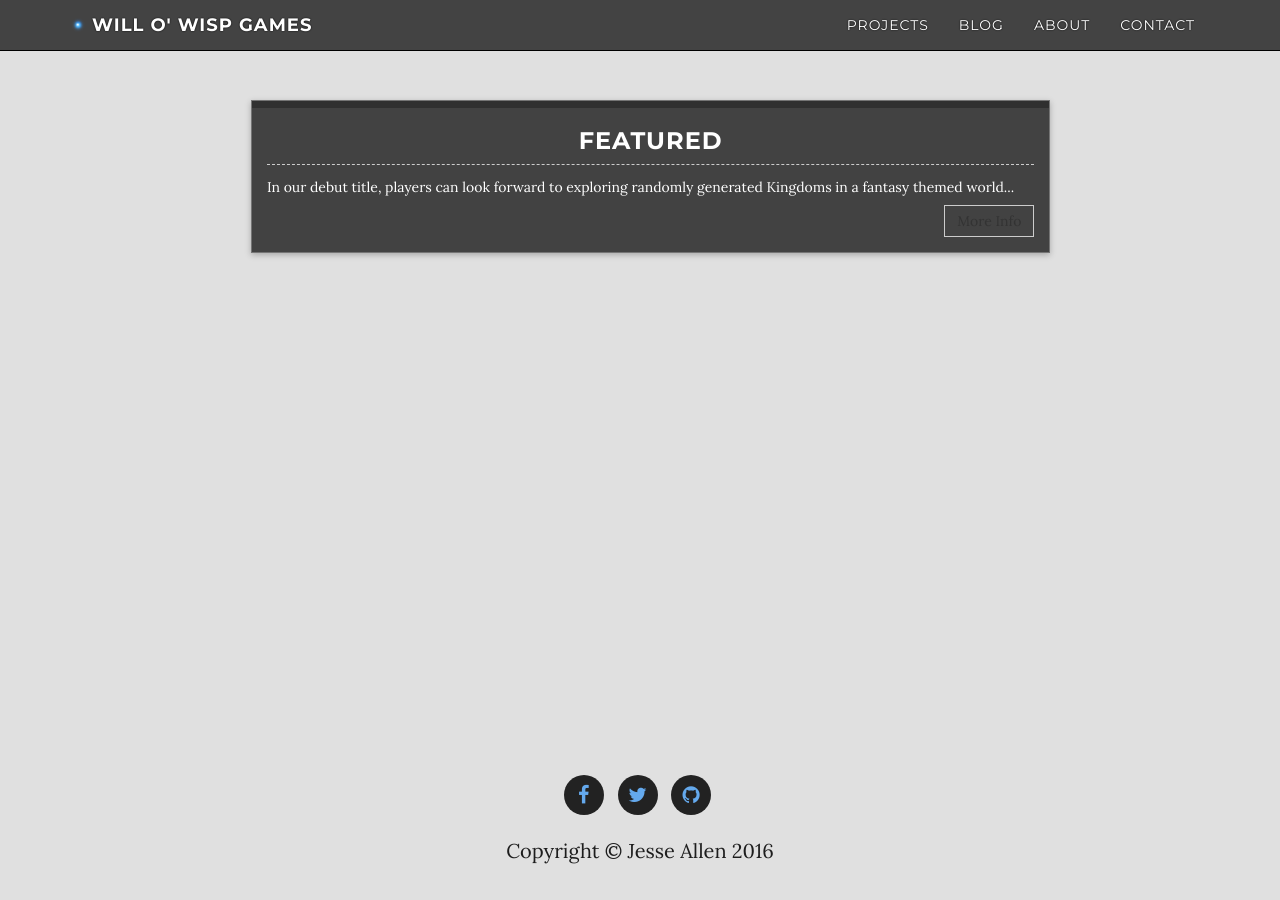
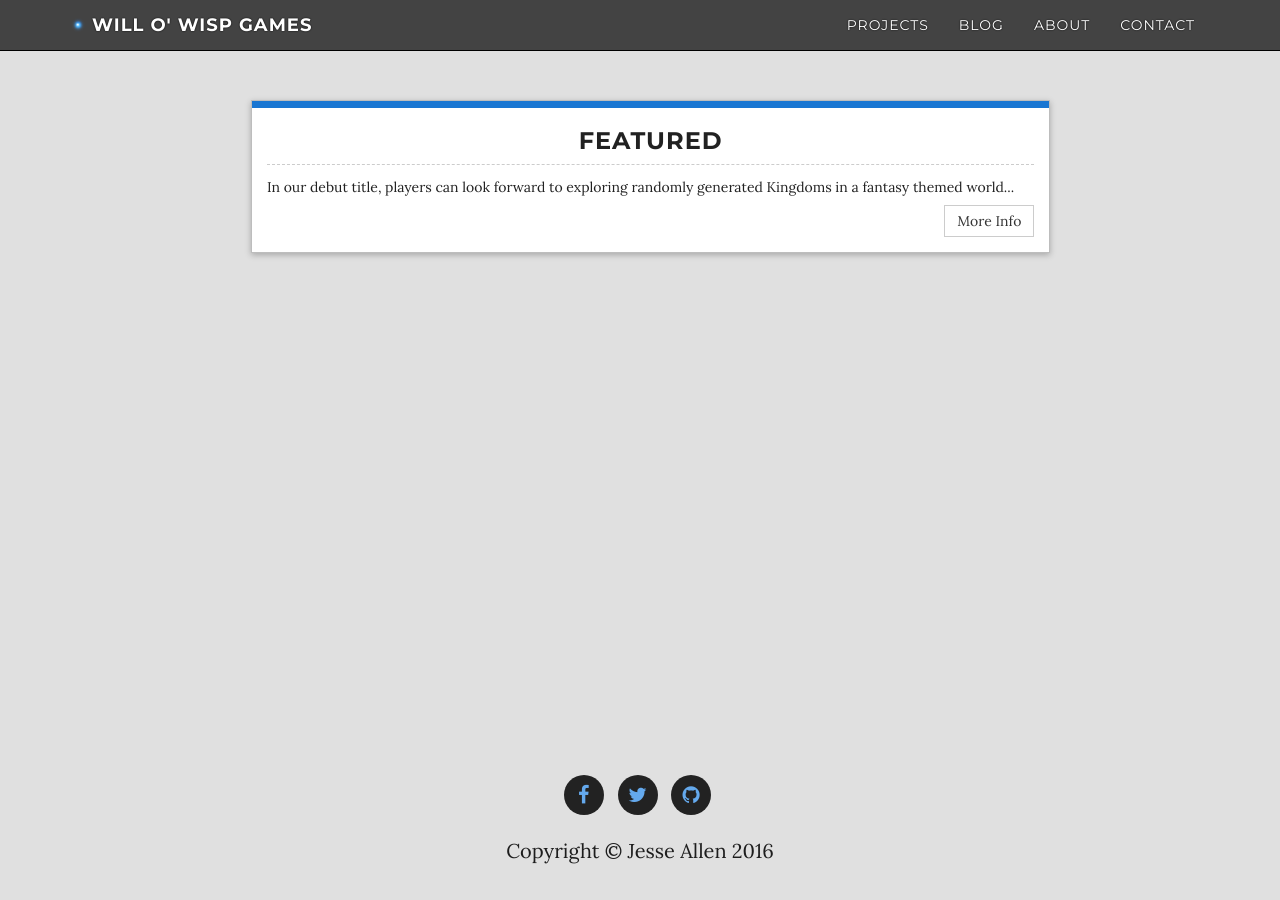
Before and after one commit to WilloWispGames/WilloWispGames.github.io, a Jekyll site: the page built from projects/index.html, in a window 1280 px wide. Built offline with Jekyll 4.4.1, drawn with Linux system fonts in a browser that asks for light colours; nearby versions of some CDN libraries.

Commit message:
Update pane.scss

```diff
--- a/css/pane.scss
+++ b/css/pane.scss
@@ -135,9 +135,9 @@
   float: left;
   width: 100%;
   margin: 0% 1.33% 2.66% 1.33%;
-  background: #424242; //$greyPane;
+  background: $white; //$greyPane;
   padding: 15px;
-  border: solid 1px lighten(#424242,20%);
+  border: solid 1px $lightGrey;
   box-shadow: 0px 2px 6px rgba($black, 0.25);
 }
 
@@ -205,10 +205,10 @@
 }
 
 .subject.default .cat-color {
-  background: #303030;
+  background: $link-color;
 }
 .subject.default .icon i {
-  background: #303030;
+  background: $link-color;
 }
 
 .subject.design .cat-color,
@@ -240,14 +240,14 @@
 }
 
 .subject .title {
-  color: $white;
+  color: $primary;
   margin: 12px 0px;
   border-bottom: dashed 1px #ccc;
   padding-bottom: 10px;
 }
 
 .subject .content {
-  color: $white;
+  color: $primary;
   text-align: left;
   margin-bottom: 8px;
 }
```
